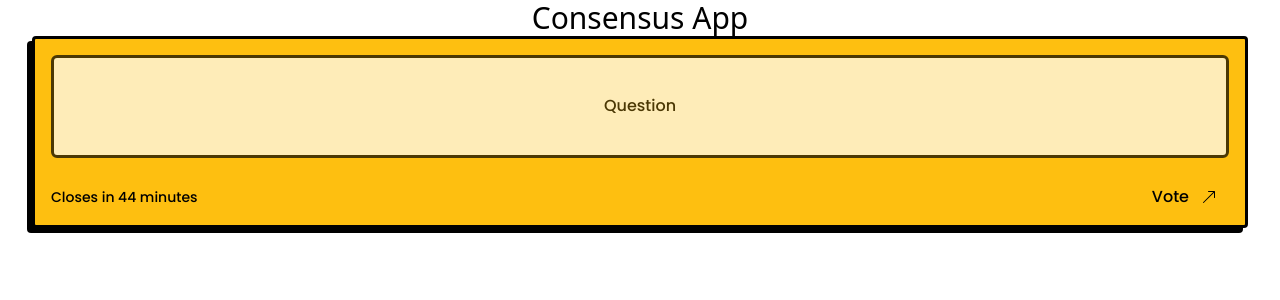
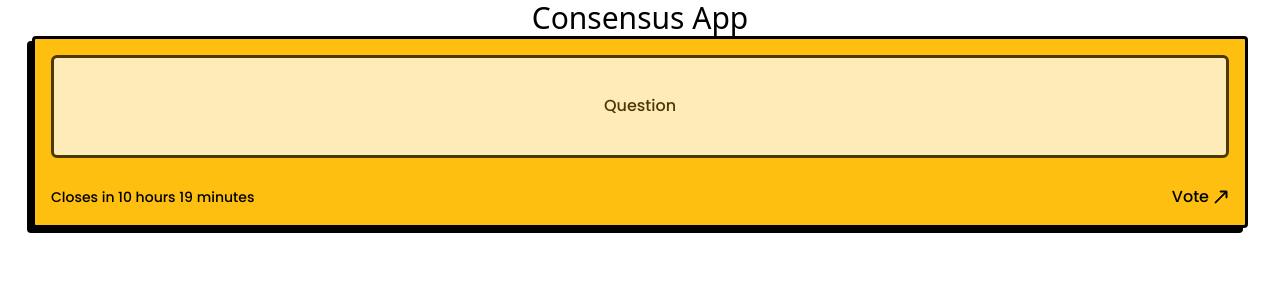
Before and after one commit to devhausleipzigacademy/camp9-final-project, a Next.js app: page / in a window 1280 px wide. Shown: the top 300 px of the page. Built offline with nearby package versions, Linux system fonts and the light colour scheme.

Commit message:
set countdown

```diff
--- a/app/page.tsx
+++ b/app/page.tsx
@@ -4,7 +4,7 @@ export default function Home() {
   return (
     <body className="px-8 flex items-center flex-col ">
       <h1 className="text-3xl text-center text-yellow-900">Consensus App </h1>
-      <PollCard title="Question" />
+      <PollCard question="Question" />
     </body>
   );
 }
--- a/components/PollCard.tsx
+++ b/components/PollCard.tsx
@@ -1,20 +1,26 @@
 import { BsArrowUpRight } from 'react-icons/bs';
 interface PollCardProps {
-  title: string;
+  question: string;
   open: boolean;
   voted: boolean;
   minutes: number;
+  hours: number;
 }
 
 const date = new Date();
 // 2 hours 35 minutes from now
-const minutesNow = date.getMinutes();
+date.setHours(date.getHours() + 2);
+date.setMinutes(date.getMinutes() + 35);
+
+const countdownHours = date.getHours();
+const countdownMinutes = date.getMinutes();
 
 export default function PollCard({
-  title,
+  question: title,
   open = true,
   voted = false,
-  minutes = minutesNow,
+  minutes = countdownMinutes,
+  hours = countdownHours,
 }: PollCardProps) {
   return (
     <section
@@ -28,7 +34,7 @@ export default function PollCard({
       <div className="flex justify-between">
         {open ? (
           <button className="typography-small">
-            {`Closes in ${minutes} minutes`}
+            {`Closes in ${hours} hours ${minutes} minutes`}
           </button>
         ) : (
           <button className="typography-small">Closed</button>
@@ -36,9 +42,9 @@ export default function PollCard({
         {voted ? (
           <button className="typography-body">Voted</button>
         ) : (
-          <button className="typography-body flex items-center">
+          <button className="typography-body flex items-center gap-1">
             Vote
-            <BsArrowUpRight className="w-10" />
+            <BsArrowUpRight strokeWidth={'1'} />
           </button>
         )}
       </div>
```
Also changed, not shown: 1 other file (tests, documents, lock files or other folders).
